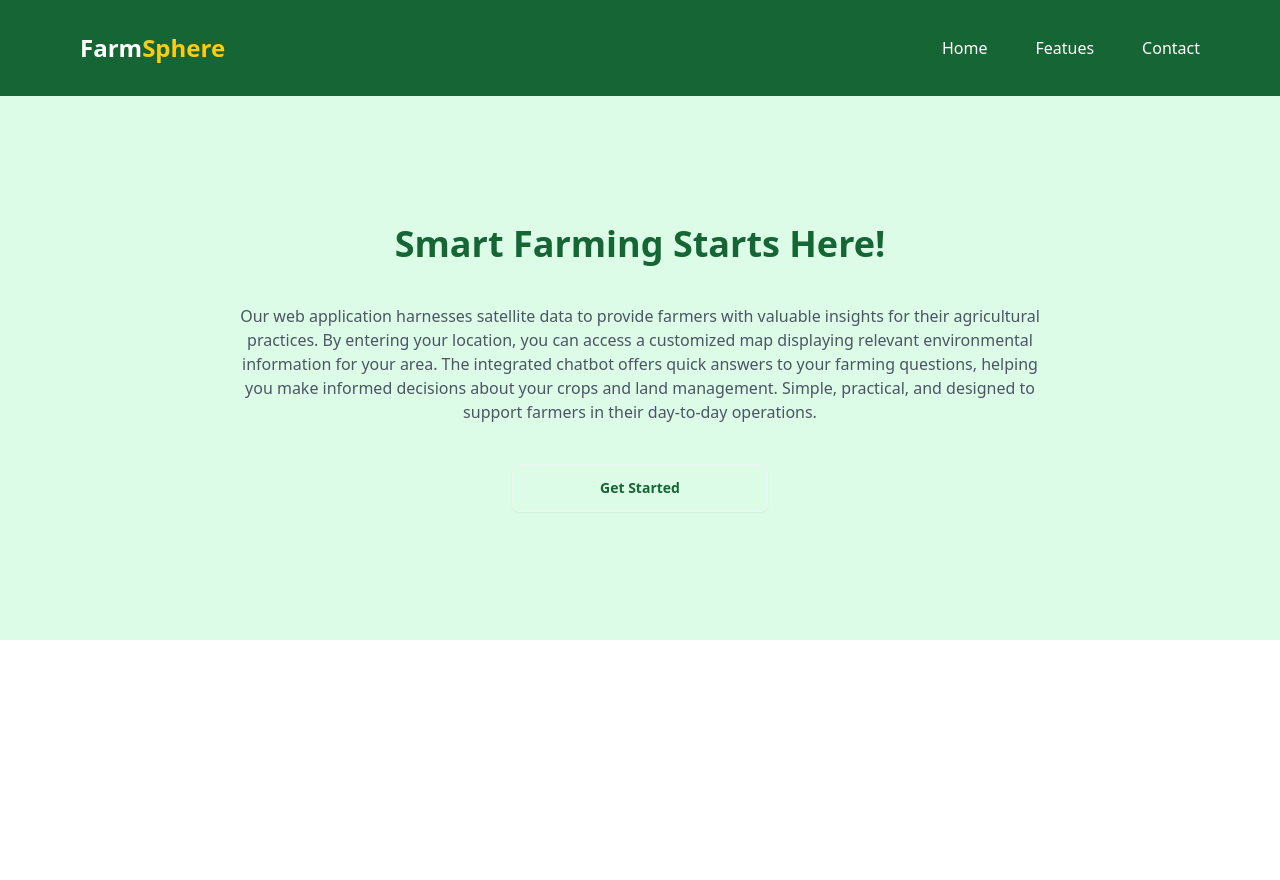
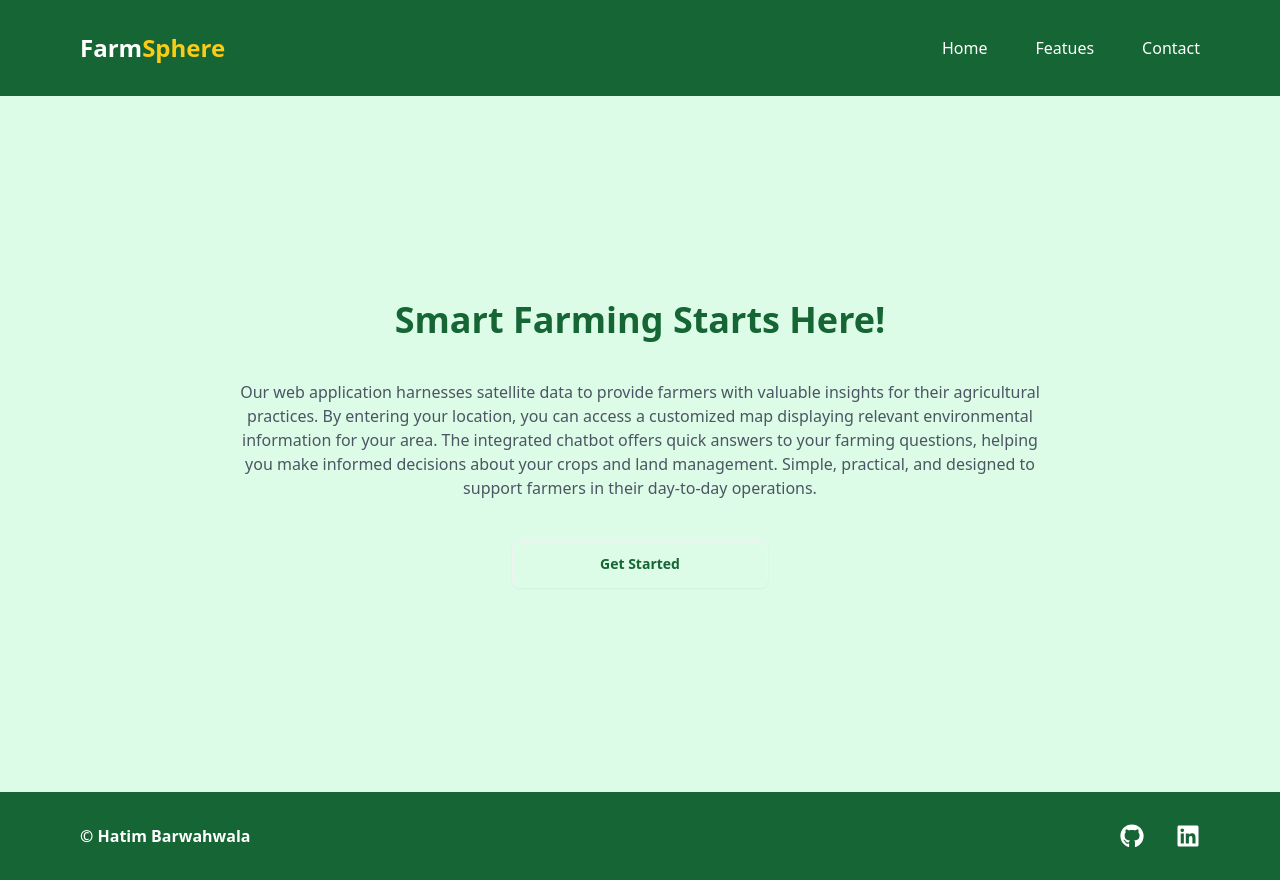
Before and after one commit to hatimb03/FarmSphere, a React (Vite) app: page / in a window 1280 px wide. Before the commit the page ends 800 px from the top, so only its background shows below. Built offline with nearby package versions, Linux system fonts and the light colour scheme.

Commit message:
landing page done

```diff
--- a/src/App.jsx
+++ b/src/App.jsx
@@ -1,3 +1,5 @@
+import Footer from "./Components/Footer/Footer";
+import NavBar from "./Components/Navbar/NavBar";
 import Contact from "./Pages/Contact/Contact";
 import Features from "./Pages/Features/Features";
 import LandingPage from "./Pages/Landing Page/LandingPage";
@@ -5,7 +7,9 @@ import { BrowserRouter, Routes, Route } from "react-router-dom";
 
 const App = () => {
   return (
+    <>
       <BrowserRouter>
+        <NavBar />
         <Routes>
           <Route path='/' element={<LandingPage />} />
           <Route path='/features' element={<Features />} />
@@ -14,6 +18,8 @@ const App = () => {
           <Route path='*' element={<LandingPage />} />
         </Routes>
       </BrowserRouter>
+      <Footer />
+    </>
   );
 };
 
--- /dev/null
+++ b/src/Components/Footer/Footer.jsx
@@ -0,0 +1,20 @@
+import { FaGithub } from "react-icons/fa";
+import { FaLinkedin } from "react-icons/fa";
+
+const Footer = () => {
+  return (
+    <footer className='bg-green-800 text-white px-5 py-4 md:px-20 md:py-8 flex justify-between items-center'>
+      <p className=' md:text-base font-semibold'>&copy; Hatim Barwahwala</p>
+      <div className='flex items-center gap-8 text-2xl'>
+        <a className='cursor-pointer hover:text-green-200'>
+          <FaGithub />
+        </a>
+        <a className='cursor-pointer hover:text-green-200'>
+          <FaLinkedin />
+        </a>
+      </div>
+    </footer>
+  );
+};
+
+export default Footer;
--- a/src/Components/Navbar/NavBar.jsx
+++ b/src/Components/Navbar/NavBar.jsx
@@ -37,20 +37,20 @@ const NavBar = () => {
             className='hover:text-green-300 cursor-pointer'
             onClick={() => setShowMenu(false)}
           >
-            Home
+            <Link to='/'>Home</Link>
           </li>
           <li
             className='hover:text-green-300 cursor-pointer'
             onClick={() => setShowMenu(false)}
           >
-            Features
+            <Link to='/features'>Featues</Link>
           </li>
 
           <li
             className='hover:text-green-300 cursor-pointer'
             onClick={() => setShowMenu(false)}
           >
-            Contact
+            <Link to='/contact'>Contact</Link>
           </li>
         </ul>
       )}
--- a/src/Pages/Contact/Contact.jsx
+++ b/src/Pages/Contact/Contact.jsx
@@ -1,10 +1,7 @@
-import NavBar from "../../Components/Navbar/NavBar";
-
 const Contact = () => {
   return (
     <>
-      <NavBar />
-      <div className='bg-green-100 text-green-800 pt-20 text-center pb-20 min-h-[95vh] flex flex-col items-center justify-center'>
+      <div className='bg-green-100 text-green-800 pt-20 text-center pb-20 min-h-[87vh] flex flex-col items-center justify-center'>
         <h2 className='text-center text-3xl mb-8'>Contact Form</h2>
         <form className='mx-auto px-10 w-full sm:w-1/3 md:1/3 lg:1/4 flex flex-col gap-3'>
           <label className='input input-bordered border-green-800 outline-1  flex items-center gap-2 bg-green-100 focus:outline-green-800'>
--- a/src/Pages/Features/Features.jsx
+++ b/src/Pages/Features/Features.jsx
@@ -1,11 +1,9 @@
 import FeatureContainer from "./FeatureContainer";
 import features from "../../data/features";
-import NavBar from "../../Components/Navbar/NavBar";
 
 const Features = () => {
   return (
     <>
-      <NavBar />
       <div className='bg-green-100 text-black py-10 px-12 font-bold'>
         <h4 className='text-center text-3xl mb-10 text-green-800'>Features</h4>
         <div className=' flex justify-center items-center gap-10 flex-col md:flex-row'>
--- a/src/Pages/Landing Page/Description.jsx
+++ b/src/Pages/Landing Page/Description.jsx
@@ -1,7 +1,7 @@
 const Description = () => {
   return (
     <>
-      <div className='bg-green-100 lg:px-60 px-16 lg:py-32 py-16 flex flex-col gap-10 justify-center items-center'>
+      <div className='bg-green-100 lg:px-60 px-16 lg:py-32 py-16 flex flex-col gap-10 justify-center items-center w-full'>
         <h4 className='lg:text-4xl text-2xl font-bold text-green-800 text-center  w-full'>
           Smart Farming Starts Here!
         </h4>
--- a/src/Pages/Landing Page/LandingPage.jsx
+++ b/src/Pages/Landing Page/LandingPage.jsx
@@ -1,12 +1,10 @@
-import NavBar from "../../Components/Navbar/NavBar";
 import Description from "./Description";
 
 const LandingPage = () => {
   return (
-    <>
-      <NavBar />
+    <div className='min-h-[87vh] flex flex-col items-center justify-center bg-green-100'>
       <Description />
-    </>
+    </div>
   );
 };
 
```
Lines whose indentation alone changed are shown as unchanged.
